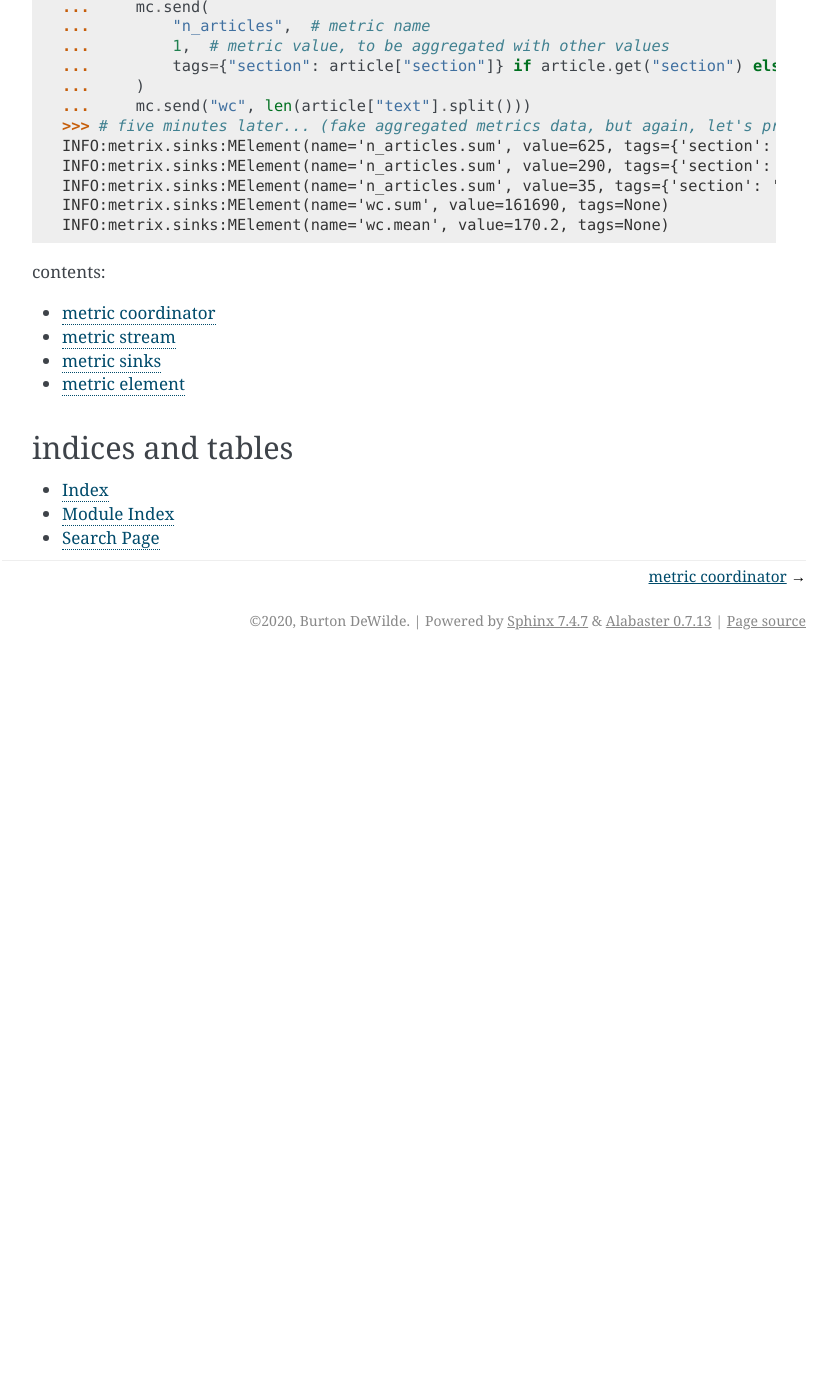
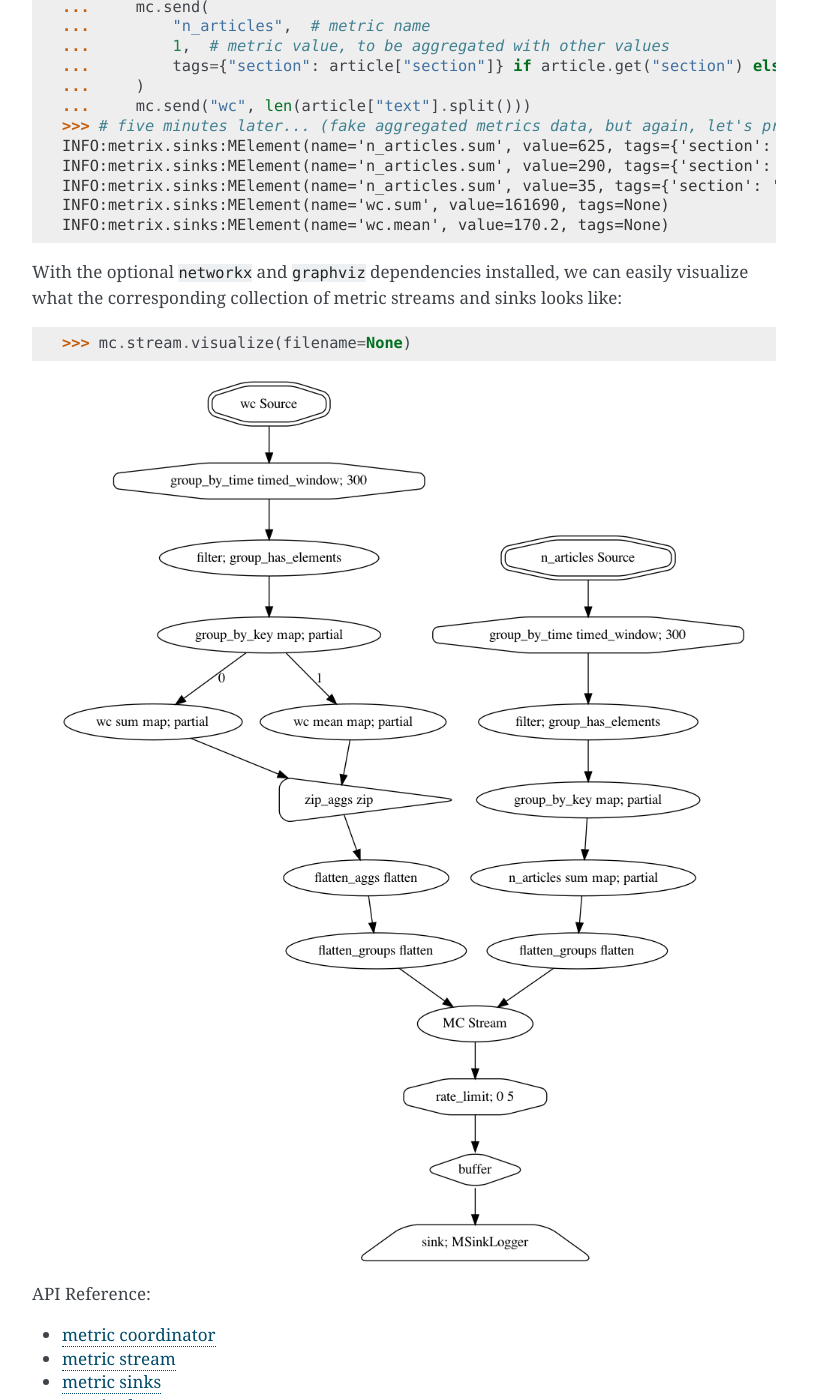
Before and after one commit to bdewilde/metrix, a Sphinx documentation site: the page built from docs/source/index.rst, in a window 1280 px wide and 1400 px high, scrolled down 1521 px. Shown: the whole window, without its empty margins (346-1183 px from the left). Built offline with Sphinx 7.4.7, drawn with Linux system fonts in a browser that asks for light colours; before the commit the page ends 2181 px from its top, so only the background shows below that.

Commit message:
Add network viz to overview docs

```diff
--- a/docs/source/index.rst
+++ b/docs/source/index.rst
@@ -82,9 +82,22 @@ How can we do this with ``metrix``?
    INFO:metrix.sinks:MElement(name='wc.sum', value=161690, tags=None)
    INFO:metrix.sinks:MElement(name='wc.mean', value=170.2, tags=None)
 
+With the optional ``networkx`` and ``graphviz`` dependencies installed, we can easily
+visualize what the corresponding collection of metric streams and sinks looks like:
+
+.. code-block:: pycon
+
+   >>> mc.stream.visualize(filename=None)
+
+.. image:: _static/overview-stream.png
+   :scale: 75 %
+   :align: center
+   :alt: Network diagram of metric streams and sinks.
+
+
 .. toctree::
    :maxdepth: 2
-   :caption: contents:
+   :caption: API Reference:
 
    api_reference/coordinator
    api_reference/stream
```
Also changed, not shown: docs/source/_static/overview-stream.png (added).
